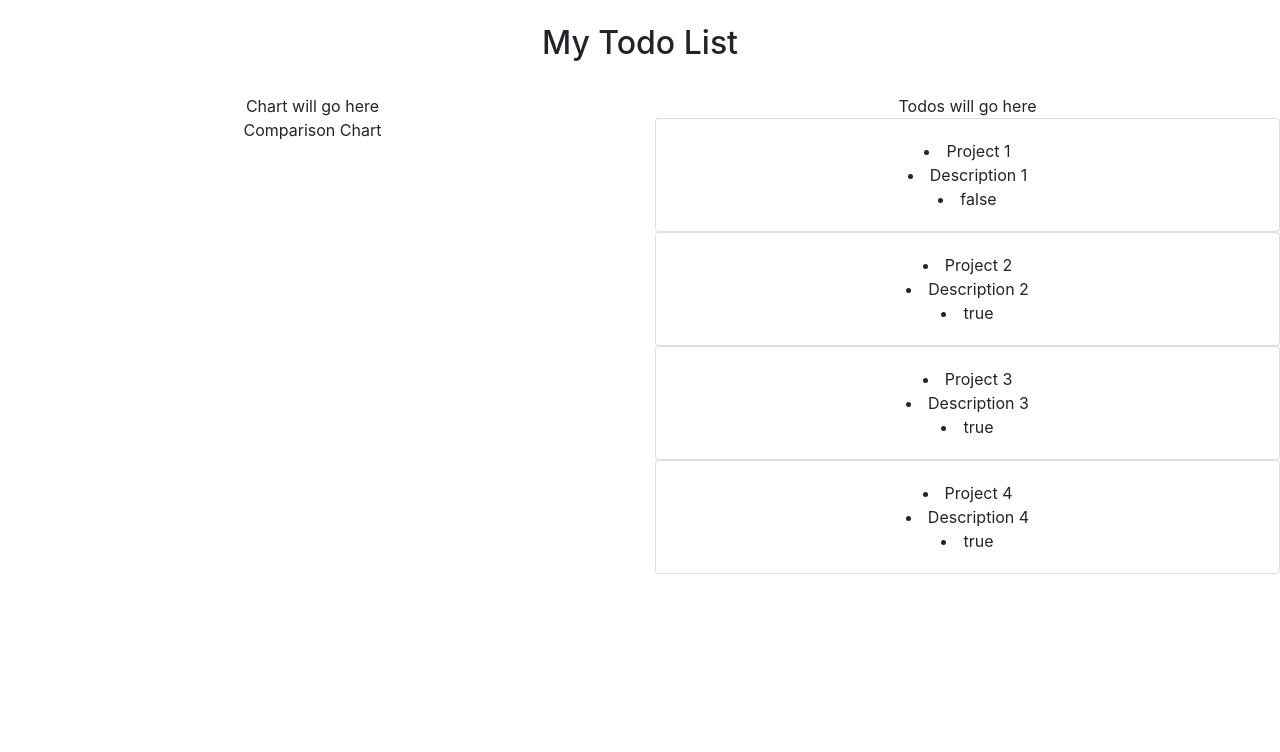
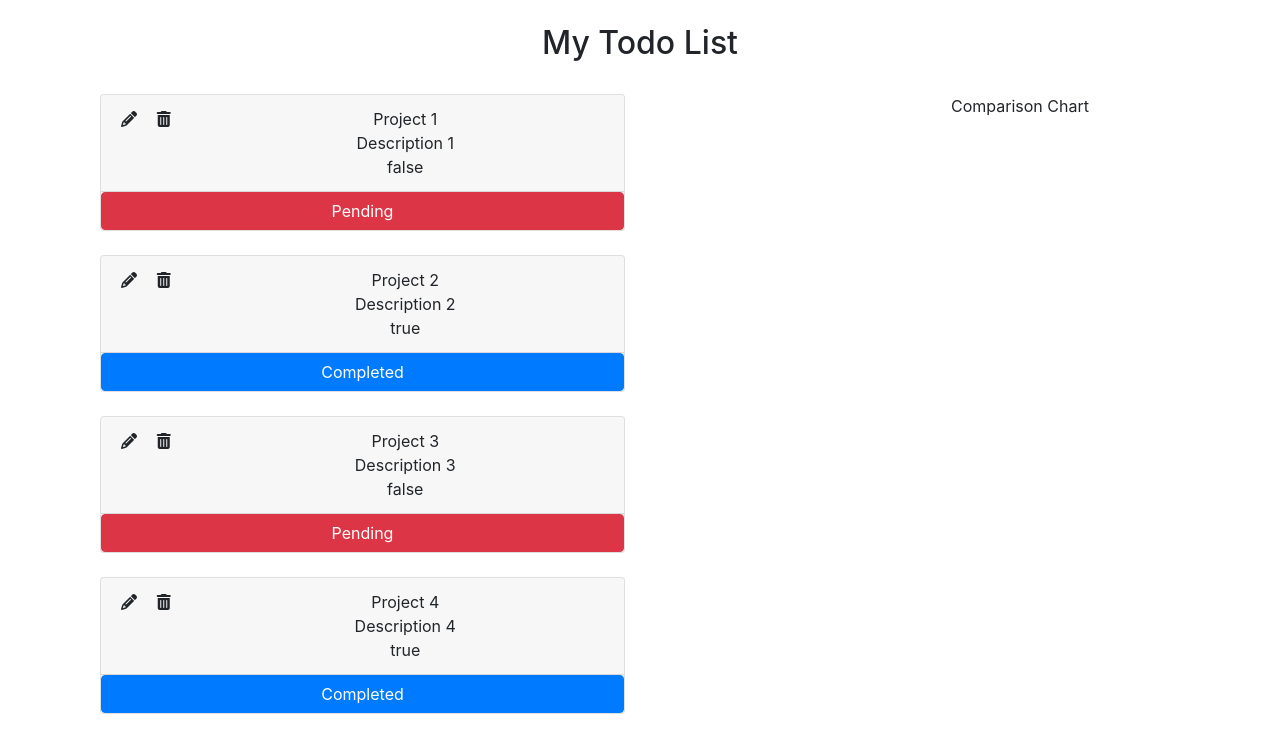
Before and after one commit to simmondsdt/vue-todo, a Vue app: page / in a window 1280 px wide. Shown: the top 752 px of the page. Built offline with nearby package versions, Linux system fonts and the light colour scheme.

Commit message:
add Font Awesome icons, having problems importing ComparisonChart, style Todo List

```diff
--- a/index.html
+++ b/index.html
@@ -5,6 +5,7 @@
     <meta name="viewport" content="width=device-width,initial-scale=1.0">
     <title>vue-todo</title>
     <link rel="stylesheet" href="https://maxcdn.bootstrapcdn.com/bootstrap/4.0.0-beta.2/css/bootstrap.min.css" integrity="sha384-PsH8R72JQ3SOdhVi3uxftmaW6Vc51MKb0q5P2rRUpPvrszuE4W1povHYgTpBfshb" crossorigin="anonymous">
+    <script src="https://use.fontawesome.com/6b3c21c11c.js"></script>
   </head>
   <body>
     <div id="app"></div>
--- a/src/App.vue
+++ b/src/App.vue
@@ -1,31 +1,27 @@
 <template>
   <div id="app">
     <br />
-    <div id="title" class="container text-center">
+    <div class="container text-center">
       <h2>My Todo List</h2>
-    </div>
-    <br />
-    <div class="row">
-      <div class="col-sm-6 text-center">
-        Chart will go here
-        <comparison-chart></comparison-chart>
-      </div>
-      <div class="col-sm-6 text-center">
-        Todos will go here
-        <todo-list v-bind:todos="todos"></todo-list>
+      <br />
+      <div class="row">
+        <div class="col-sm-8">
+          <todo-list v-bind:todos="todos"></todo-list>
+        </div>
+        <div class="col-sm-4">
+          Comparison Chart
+        </div>
       </div>
     </div>
   </div>
 </template>
 
 <script>
-import ComparisonChart from './components/ComparisonChart';
 import TodoList from './components/TodoList';
 
 export default {
   name: 'app',
   components: {
-    ComparisonChart,
     TodoList,
   },
   data() {
@@ -41,7 +37,7 @@ export default {
       }, {
         project: 'Project 3',
         description: 'Description 3',
-        completed: true,
+        completed: false,
       }, {
         project: 'Project 4',
         description: 'Description 4',
--- a/src/components/ComparisonChart.vue
+++ /dev/null
@@ -1,12 +0,0 @@
-<template>
-  <div>
-    <p>Comparison Chart</p>
-  </div>
-</template>
-
-<script>
-  export default {};
-</script>
-
-<style>
-</style>
--- a/src/components/Todo.vue
+++ b/src/components/Todo.vue
@@ -1,18 +1,77 @@
 <template>
   <div>
-    <div class="card">
-      <div class="card-body">
-        <li>{{ todo.project }}</li>
-        <li>{{ todo.description }}</li>
-        <li>{{ todo.completed }}</li>
+    <div class="card w-75 text-center">
+      <div class="card-header" v-show="!isEditing">
+        <div class="row">
+          <div class="col-sm-2">
+            <div class="row">
+              <div class="col-sm-5">
+                <span v-on:click="showForm">
+                  <i class="fa fa-pencil" aria-hidden="true"></i>
+                </span>
+              </div>
+              <div class="col-sm-5">
+                <span v-on:click="deleteTodo(todo)">
+                  <i class="fa fa-trash" aria-hidden="true"></i>
+                </span>
+              </div>
+            </div>
+          </div>
+          <div class="col-sm-10">
+            <div>{{ todo.project }}</div>
+            <div>{{ todo.description }}</div>
+            <div>{{ todo.completed }}</div>
+          </div>
+        </div>
+      </div>
+      <div class="card-body" v-show="isEditing">
+        <div>
+          <label>Project</label>
+          <input type="text" v-model="todo.project">
+        </div>
+        <div>
+          <label>Description</label>
+          <input type="text" v-model="todo.description">
+        </div>
+        <div>
+          <button class="btn" v-on:click="hideForm">
+            Close X
+          </button>
+        </div>
+      </div>
+      <div class="btn btn-primary" v-show="!isEditing && todo.completed" disabled>
+        Completed
+      </div>
+      <div class="btn btn-danger" v-on:click="completeTodo(todo)" v-show="!isEditing && !todo.completed">
+        Pending
       </div>
     </div>
+    <br />
   </div>
 </template>
 
 <script>
   export default {
     props: ['todo'],
+    data() {
+      return {
+        isEditing: false,
+      };
+    },
+    methods: {
+      showForm() {
+        this.isEditing = true;
+      },
+      hideForm() {
+        this.isEditing = false;
+      },
+      deleteTodo(todo) {
+        this.$emit('delete-todo', todo);
+      },
+      completeTodo(todo) {
+        this.$emit('complete-todo', todo);
+      },
+    },
   };
 </script>
 
--- a/src/components/TodoList.vue
+++ b/src/components/TodoList.vue
@@ -1,6 +1,6 @@
 <template>
-  <div>
-    <todo v-for="todo in todos" v-bind:todo="todo" :key="todo.id"></todo>
+  <div class="container">
+    <todo v-on:delete-todo="deleteTodo" v-on:complete-todo="completeTodo" v-for="todo in todos" v-bind:todo="todo" :key="todo.id"></todo>
   </div>
 </template>
 
@@ -12,6 +12,16 @@
     components: {
       Todo,
     },
+    methods: {
+      deleteTodo(todo) {
+        const todoIndex = this.todos.indexOf(todo);
+        this.todos.splice(todoIndex, 1);
+      },
+      completeTodo(todo) {
+        const todoIndex = this.todos.indexOf(todo);
+        this.todos[todoIndex].completed = true;
+      },
+    },
   };
 </script>
 
```
